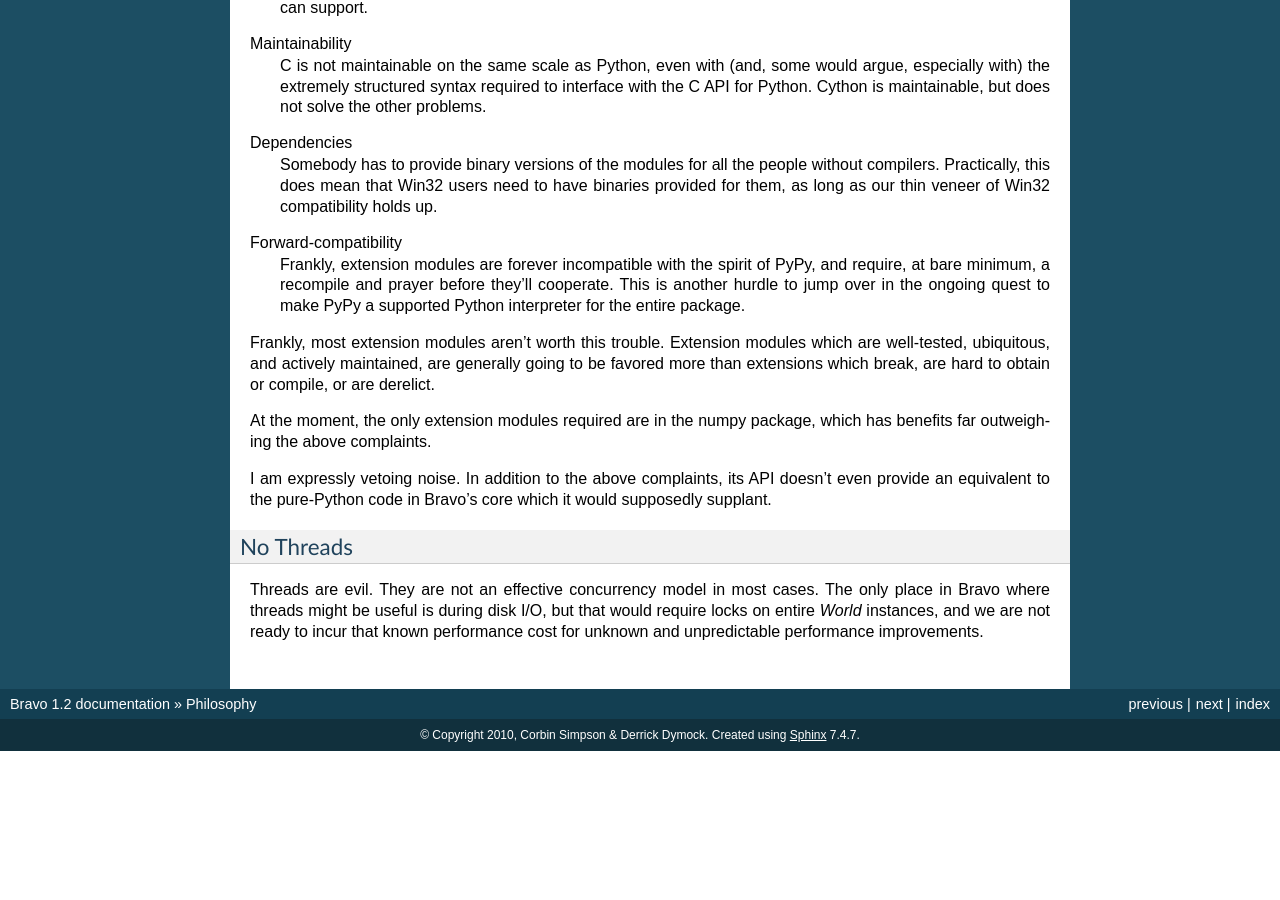
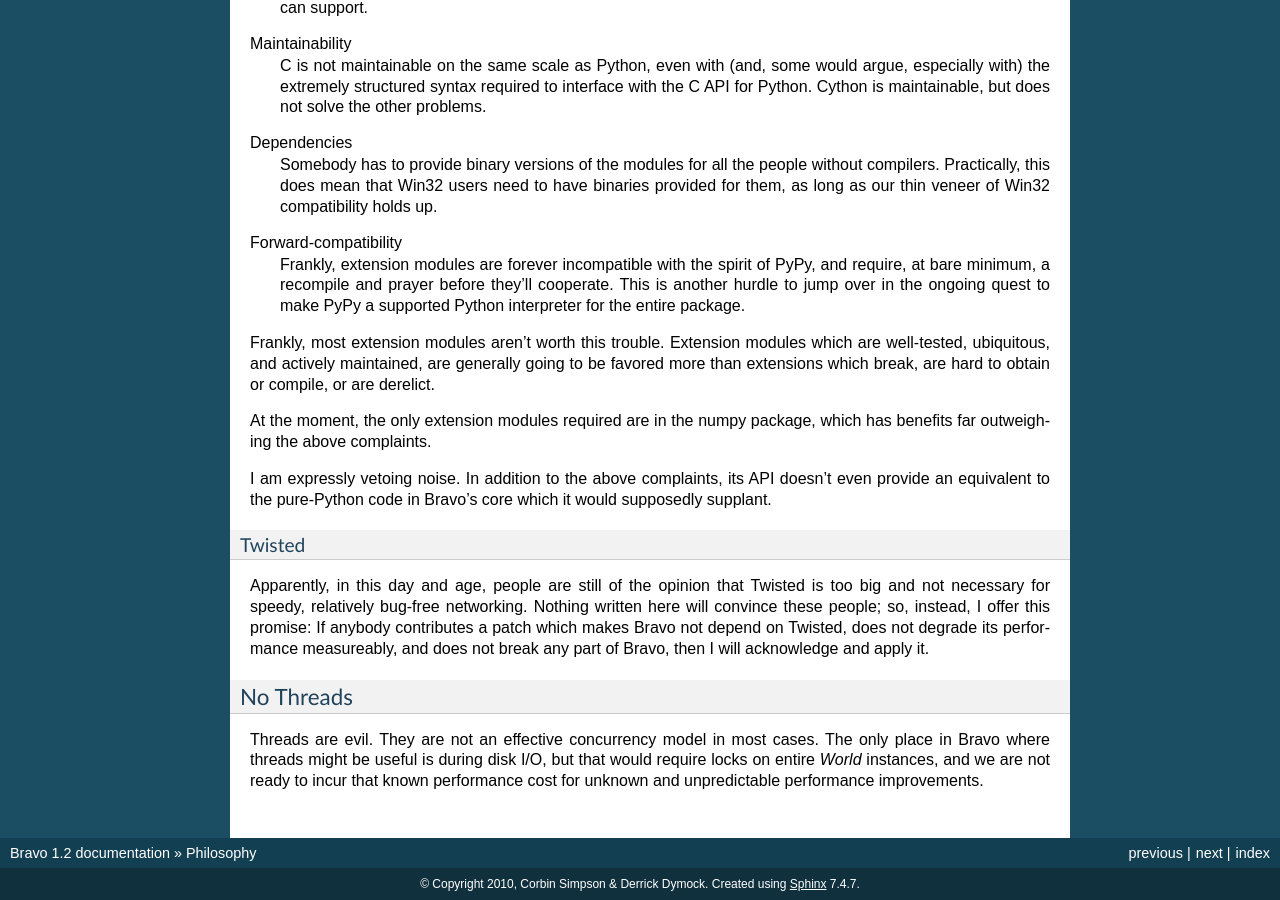
Before and after one commit to bravoserver/bravo, a Sphinx documentation site: the page built from docs/philosophy.rst, in a window 1280 px wide and 900 px high, scrolled down 788 px. Built offline with Sphinx 7.4.7, drawn with Linux system fonts in a browser that asks for light colours; formulas are drawn with MathJax 3; before the commit the page ends 1539 px from its top, so only the background shows below that.

Commit message:
docs: Twisted-free challenge. >:3

```diff
--- a/docs/philosophy.rst
+++ b/docs/philosophy.rst
@@ -71,6 +71,16 @@ I am expressly vetoing noise. In addition to the above complaints, its API
 doesn't even provide an equivalent to the pure-Python code in Bravo's core
 which it would supposedly supplant.
 
+Twisted
+^^^^^^^
+
+Apparently, in this day and age, people are still of the opinion that Twisted
+is too big and not necessary for speedy, relatively bug-free networking.
+Nothing written here will convince these people; so, instead, I offer this
+promise: If anybody contributes a patch which makes Bravo not depend on
+Twisted, does not degrade its performance measureably, and does not break any
+part of Bravo, then I will acknowledge and apply it.
+
 No Threads
 ----------
 
```
